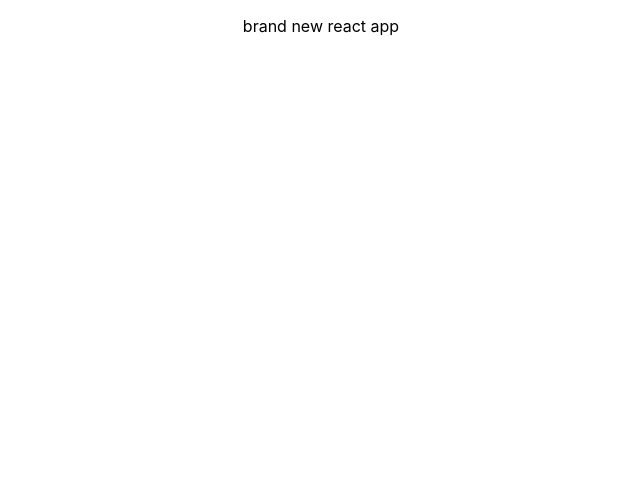
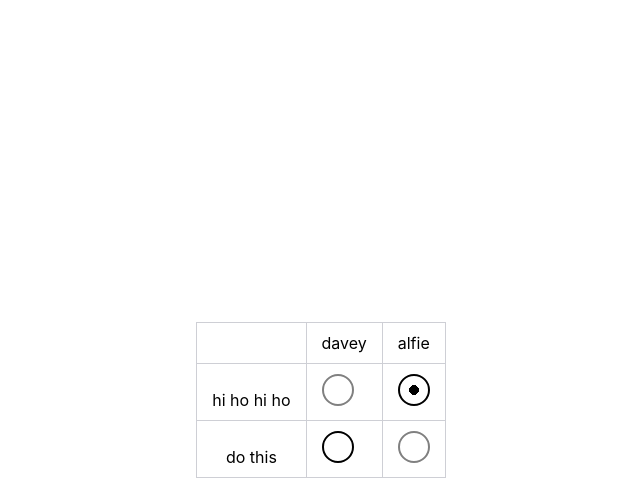
Before and after one commit to qooqu/bubbletask, a React (Create React App) app in the folder web/: page / in a window 1280 px wide. Shown: the top 502 px of the page, without its empty margins (319-959 px from the left). Built offline with nearby package versions, Linux system fonts and the light colour scheme.

Commit message:
bubbles are working with hard coded data

```diff
--- a/web/src/App.css
+++ b/web/src/App.css
@@ -1,38 +1,56 @@
 .App {
-  text-align: center;
+    height: 100vh;
+    display: flex;
+    flex-direction: column;
+    justify-content: center;
+    align-items: center;
 }
 
-.App-logo {
-  height: 40vmin;
-  pointer-events: none;
+table {
+    border-collapse: collapse;
+}
+th,
+td {
+    border: 1px solid #cecfd5;
+    padding: 10px 15px;
 }
 
-@media (prefers-reduced-motion: no-preference) {
-  .App-logo {
-    animation: App-logo-spin infinite 20s linear;
-  }
+.bubble {
+    height: 2rem;
+    width: 2rem;
+    border-radius: 50%;
 }
 
-.App-header {
-  background-color: #282c34;
-  min-height: 100vh;
-  display: flex;
-  flex-direction: column;
-  align-items: center;
-  justify-content: center;
-  font-size: calc(10px + 2vmin);
-  color: white;
+.bubble:hover {
+    background-color: white;
 }
 
-.App-link {
-  color: #61dafb;
+.bubble-na {
+    border: 2px solid grey;
+    background-color: white;
 }
 
-@keyframes App-logo-spin {
-  from {
-    transform: rotate(0deg);
-  }
-  to {
-    transform: rotate(360deg);
-  }
+.bubble-00 {
+    border: 2px solid black;
+    background-image: radial-gradient(circle, black 0%, white 0%);
 }
+
+.bubble-25 {
+    border: 2px solid black;
+    background-image: radial-gradient(circle, black 25%, white 25%);
+}
+
+.bubble-50 {
+    border: 2px solid black;
+    background-image: radial-gradient(circle, black 42%, white 42%);
+}
+
+.bubble-75 {
+    border: 2px solid black;
+    background-image: radial-gradient(circle, black 53%, white 53%);
+}
+
+.bubble-100 {
+    border: 2px solid black;
+    background-image: radial-gradient(circle, black 100%, white 0%);
+}
--- a/web/src/App.js
+++ b/web/src/App.js
@@ -1,11 +1,116 @@
+import React, { useState, useEffect } from "react";
+
+import ColumnHeader from "./ColumnHeader";
+import RowHeader from "./RowHeader";
+import Bubble from "./Bubble";
+
 import "./App.css";
 
-function App() {
+const App = () => {
+    const [data, setData] = useState({
+        workers: [],
+        tasks: [],
+    });
+
+    useEffect(() => {
+        loadItems();
+    }, []);
+
+    const tempData = {
+        workers: [
+            {
+                _id: "604744bad7510a5ac835101f",
+                name: "davey",
+                owner: "60473dbc8b20cf35e8ec8491",
+                order: 24,
+                __v: 0,
+            },
+            {
+                _id: "6047b8138c88a60004eff1a9",
+                name: "alfie",
+                owner: "60473dbc8b20cf35e8ec8491",
+                order: 13,
+                __v: 0,
+            },
+        ],
+        tasks: [
+            {
+                _id: "604749e763685d53586e4c21",
+                name: "hi ho hi ho",
+                owner: "60473dbc8b20cf35e8ec8491",
+                order: 12,
+                assignedTo: "6047b8138c88a60004eff1a9",
+                percentComplete: 25,
+                __v: 0,
+            },
+            {
+                _id: "6047badd8c88a60004eff1ab",
+                name: "do this",
+                owner: "60473dbc8b20cf35e8ec8491",
+                order: 4356,
+                assignedTo: "604744bad7510a5ac835101f",
+                percentComplete: 0,
+                __v: 0,
+            },
+        ],
+    };
+
+    // const loadItems = async () => {
+    const loadItems = () => {
+        // if (!localStorage.bubbleTaskData) {
+        //     localStorage.setItem("bubbleTaskData", JSON.stringify(tempData));
+        // }
+        // setData(JSON.parse(localStorage.bubbleTaskData));
+        setData(tempData);
+    };
+
+    const bubbleClick = function (task) {
+        let newTasks = [...data.tasks];
+        let index = newTasks.map((ele) => ele._id).indexOf(task._id);
+        newTasks[index] = task;
+        let newData = tempData;
+        newData.tasks = newTasks;
+        setData(newData);
+    };
+
+    // const fetchData = async () => {
+    //     let newData = {};
+
+    //     fetch data
+
+    //     localStorage.setItem("bubbleTaskData", JSON.stringify(newData));
+    //     setData(newData);
+    // };
+
     return (
         <div className="App">
-            <p>brand new react app</p>
+            <table>
+                <thead>
+                    <tr>
+                        <th></th>
+                        {data.workers.map((worker) => (
+                            <ColumnHeader worker={worker} />
+                        ))}
+                    </tr>
+                </thead>
+                <tbody>
+                    {data.tasks.map((task) => (
+                        <tr>
+                            <RowHeader key={task.id} task={task} />
+                            {data.workers.map((worker) => (
+                                <Bubble
+                                    key={task.id + worker.id}
+                                    worker={worker}
+                                    task={task}
+                                    handleClick={bubbleClick}
+                                />
+                            ))}
+                        </tr>
+                    ))}
+                </tbody>
+            </table>
         </div>
     );
-}
+};
 
 export default App;
--- /dev/null
+++ b/web/src/Bubble.js
@@ -0,0 +1,54 @@
+const Bubble = (props) => {
+    let worker = props.worker;
+    let task = props.task;
+
+    const assignClass = () => {
+        if (worker._id === task.assignedTo) {
+            switch (props.task.percentComplete) {
+                case 0:
+                    return "bubble bubble-00";
+                case 25:
+                    return "bubble bubble-25";
+                case 50:
+                    return "bubble bubble-50";
+                case 75:
+                    return "bubble bubble-75";
+                case 100:
+                    return "bubble bubble-100";
+                default:
+                    return "bubble bubble-na";
+            }
+        }
+        return "bubble bubble-na";
+    };
+
+    // note the 'double arrow function' returns a function
+    // this lets you use arguments in the onClick definition without firing the function
+    const handleClick = () => () => {
+        if (task.assignedTo === "" || !task.assignedTo) {
+            task.assignedTo = worker._id;
+            task.percentComplete = 0;
+        } else if (task.assignedTo === worker._id) {
+            // if the task is already finished, unassign the task
+            if (task.percentComplete > 75) {
+                task.assignedTo = "";
+                task.percentComplete = 0;
+            } else {
+                task.percentComplete += 25;
+            }
+        }
+        props.handleClick(task);
+    };
+
+    return (
+        <td>
+            <div
+                className={assignClass()}
+                // onClick={handleClick(worker._id, task._id)}
+                onClick={handleClick()}
+            ></div>
+        </td>
+    );
+};
+
+export default Bubble;
--- /dev/null
+++ b/web/src/ColumnHeader.js
@@ -0,0 +1,28 @@
+const ColumnHeader = (props) => {
+    // deleteThisWorker() {
+    //     Meteor.call('workers.remove', this.props.worker._id);
+    // }
+
+    // drag(event) {
+    //     event.dataTransfer.setData("text", event.target.id);
+    // }
+
+    // allowDrop(event) {
+    //     event.preventDefault();
+    // }
+
+    // drop(event) {
+    //     event.preventDefault();
+    //     var oldSpot = parseInt(event.dataTransfer.getData("text"));
+    //     var newSpot = parseInt(event.target.id);
+    //     Meteor.call('workers.dragDrop', oldSpot, newSpot);
+    // }
+
+    return (
+        <th>
+            <div>{props.worker.name}</div>
+        </th>
+    );
+};
+
+export default ColumnHeader;
--- /dev/null
+++ b/web/src/RowHeader.js
@@ -0,0 +1,28 @@
+const RowHeader = (props) => {
+    // deleteThisTask() {
+    //     Meteor.call('tasks.remove', this.props.task._id);
+    // }
+
+    // drag(event) {
+    //     event.dataTransfer.setData("text", event.target.id);
+    // }
+
+    // allowDrop(event) {
+    //     event.preventDefault();
+    // }
+
+    // drop(event) {
+    //     event.preventDefault();
+    //     var oldSpot = parseInt(event.dataTransfer.getData("text"));
+    //     var newSpot = parseInt(event.target.id);
+    //     Meteor.call('tasks.dragDrop', oldSpot, newSpot);
+    // }
+
+    return (
+        <th>
+            <div>{props.task.name}</div>
+        </th>
+    );
+};
+
+export default RowHeader;
--- a/web/src/index.css
+++ b/web/src/index.css
@@ -1,13 +1,26 @@
+* {
+    vertical-align: baseline;
+    font-weight: inherit;
+    font-family: inherit;
+    font-style: inherit;
+    font-size: 100%;
+    border: 0 none;
+    outline: 0;
+    padding: 0;
+    margin: 0;
+    box-sizing: border-box;
+}
+
 body {
-  margin: 0;
-  font-family: -apple-system, BlinkMacSystemFont, 'Segoe UI', 'Roboto', 'Oxygen',
-    'Ubuntu', 'Cantarell', 'Fira Sans', 'Droid Sans', 'Helvetica Neue',
-    sans-serif;
-  -webkit-font-smoothing: antialiased;
-  -moz-osx-font-smoothing: grayscale;
+    margin: 0;
+    font-family: -apple-system, BlinkMacSystemFont, "Segoe UI", "Roboto",
+        "Oxygen", "Ubuntu", "Cantarell", "Fira Sans", "Droid Sans",
+        "Helvetica Neue", sans-serif;
+    -webkit-font-smoothing: antialiased;
+    -moz-osx-font-smoothing: grayscale;
 }
 
 code {
-  font-family: source-code-pro, Menlo, Monaco, Consolas, 'Courier New',
-    monospace;
+    font-family: source-code-pro, Menlo, Monaco, Consolas, "Courier New",
+        monospace;
 }
```
Also changed, not shown: web/src/logo.svg (deleted).
